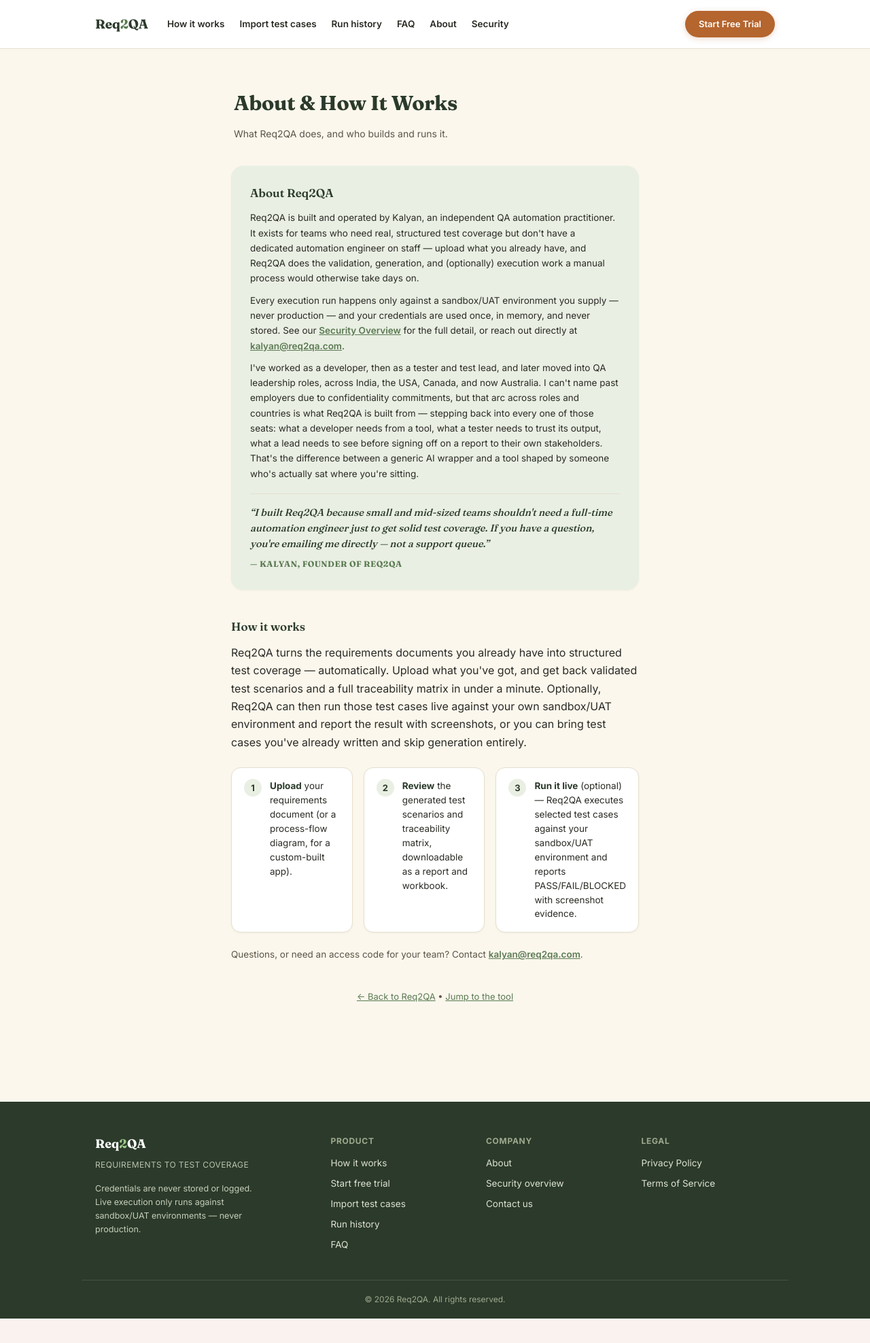
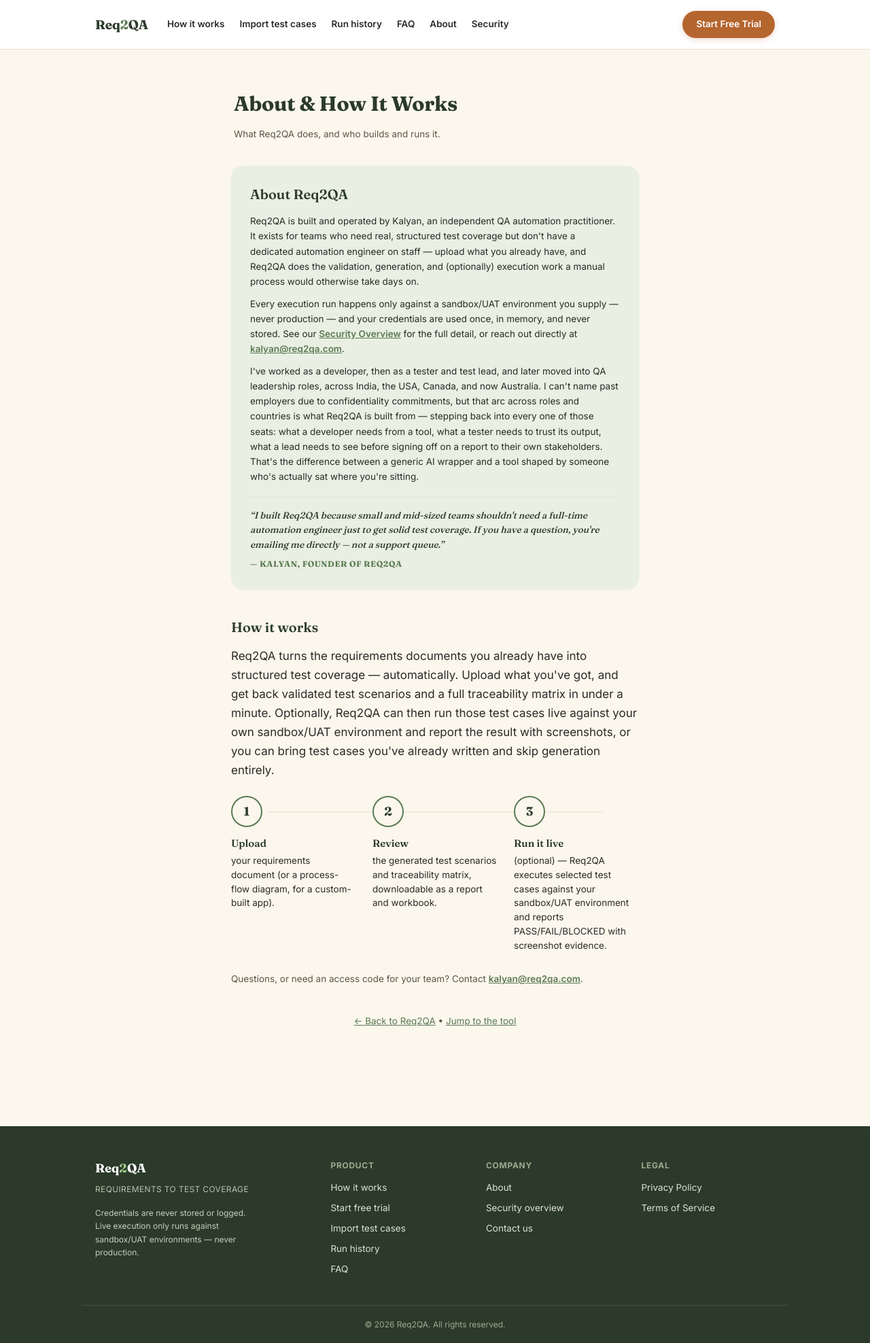
Before and after one commit to knagelli/Smart-QA-Tool, a FastAPI app: page /about in a window 1280 px wide. Shown: the whole page at 68% size. Before the commit the page ends 1940 px from the top, so only its background shows below. Run offline with FastAPI, Linux system fonts and the light colour scheme.

Commit message:
Add files via upload

```diff
--- a/app/static/style.css
+++ b/app/static/style.css
@@ -16,14 +16,14 @@ body{font-family:'Inter',-apple-system,BlinkMacSystemFont,"Segoe UI",system-ui,s
 .wrap{max-width:640px;margin:0 auto;padding:56px 20px 80px;position:relative}
 .hdr{padding:0 4px;margin-bottom:36px;position:relative}
 .hdr h1{font-family:'Fraunces',Georgia,serif;font-size:30px;font-weight:700;color:var(--navy);letter-spacing:-.01em}
-.hdr .tagline{color:var(--blue);font-size:12.5px;font-weight:700;letter-spacing:.06em;text-transform:uppercase;margin-top:8px}
-.hdr .sub{color:var(--muted);font-size:14px;margin-top:10px;max-width:46ch}
+.hdr .tagline{color:var(--blue);font-size:12px;font-weight:700;letter-spacing:.06em;text-transform:uppercase;margin-top:8px}
+.hdr .sub{color:var(--muted);font-size:13.5px;margin-top:10px;max-width:46ch}
 
 /* Homepage hero (test: headline option A + flow-diagram visual option B -
    see council-review-visual-layout-density.md). Kept scoped under .hero-*
    classes so the plain "<h1>Privacy Policy</h1>"-style headers on other
    pages (privacy.html, security.html, etc.) are completely unaffected. */
-.hdr .kicker{color:var(--blue);font-size:12.5px;font-weight:700;letter-spacing:.06em;
+.hdr .kicker{color:var(--blue);font-size:12px;font-weight:700;letter-spacing:.06em;
   text-transform:uppercase;margin-bottom:14px}
 .hdr .hero-headline{font-family:'Fraunces',Georgia,serif;font-weight:700;color:var(--navy);
   letter-spacing:-.01em;line-height:1.22;font-size:clamp(26px,4.4vw,40px);
@@ -39,25 +39,37 @@ body{font-family:'Inter',-apple-system,BlinkMacSystemFont,"Segoe UI",system-ui,s
   .flow-arrow{transform:rotate(90deg);margin-left:22px}
   .flow-node{flex-direction:row;width:auto;text-align:left}
 }
-.alert{background:var(--rbg);color:var(--red);border-radius:12px;padding:14px 18px;margin-bottom:20px;font-size:14px}
+.alert{background:var(--rbg);color:var(--red);border-radius:12px;padding:14px 18px;margin-bottom:20px;font-size:13.5px}
 .card{background:var(--cream-card);border:1px solid var(--border);border-radius:18px;padding:28px;
   box-shadow:0 1px 3px rgba(43,58,42,.05)}
-.form label{display:block;font-size:13px;font-weight:600;color:var(--muted);margin-bottom:18px}
+.form label{display:block;font-size:13.5px;font-weight:600;color:var(--muted);margin-bottom:18px}
 .form input[type=text],.form input[type=password],.form input[type=file],.form input[type=email]{
   display:block;width:100%;margin-top:6px;padding:11px 14px;border:1px solid var(--border);
-  border-radius:10px;font-size:14px;font-family:inherit;background:#fff}
+  border-radius:10px;font-size:13.5px;font-family:inherit;background:#fff}
 .form input:focus,.form textarea:focus{outline:2px solid var(--blue);outline-offset:1px}
 .form .hint{display:block;font-weight:400;font-size:12px;color:var(--muted);margin-top:4px}
 /* Primary action color - reserved for buttons/CTAs only, distinct from the
    navy used for every heading/logo/nav item, so a primary action visually
    stands out instead of blending into the rest of the page's ink color. */
 button,.btn{display:inline-block;background:var(--purple);color:#fff;border:none;padding:13px 26px;
-  border-radius:999px;font-size:14px;font-weight:600;cursor:pointer;text-decoration:none;text-align:center;
+  border-radius:999px;font-size:13.5px;font-weight:600;cursor:pointer;text-decoration:none;text-align:center;
   transition:opacity .15s,transform .15s;box-shadow:0 2px 8px rgba(181,101,46,.25)}
 button:hover,.btn:hover{opacity:.88}
 button:active,.btn:active{transform:scale(.98)}
 .btn.secondary{background:#fff;color:var(--navy);border:1px solid var(--navy);box-shadow:none}
-.footnote{margin-top:18px;font-size:13px;color:var(--muted);text-align:center}
+
+/* The site's single most-important click target (the hero "Start Free
+   Trial" CTA) previously used the exact same fully-rounded pill shape as
+   every other button/link-styled-as-button on the site - a recognizable
+   "component library default" look, and nothing marked it as THE primary
+   action versus a generic secondary one. Gives it its own shape (a
+   rounded-rectangle, not a pill), more weight, and a slightly raised
+   hover state, so it reads as an intentional, ownable design decision
+   rather than a reused default. */
+.hero-cta-primary{border-radius:12px;padding:16px 34px;font-size:15px;
+  box-shadow:0 6px 20px rgba(181,101,46,.32);transition:transform .15s ease,box-shadow .15s ease}
+.hero-cta-primary:hover{opacity:1;transform:translateY(-2px);box-shadow:0 10px 26px rgba(181,101,46,.4)}
+.footnote{margin-top:18px;font-size:13.5px;color:var(--muted);text-align:center}
 .footnote a{color:var(--blue)}
 .privacy-note{margin-top:8px;font-size:11.5px;color:var(--muted);text-align:center;opacity:.85}
 .site-footer{margin-top:36px;padding-top:16px;border-top:1px solid var(--border);font-size:12px}
@@ -167,7 +179,7 @@ button:active,.btn:active{transform:scale(.98)}
 .topbar-nav{display:flex;gap:22px;flex:1}
 .topbar-nav a{color:var(--text);text-decoration:none;font-size:13.5px;font-weight:600}
 .topbar-nav a:hover{color:var(--blue)}
-.topbar-cta{padding:9px 20px;font-size:13px}
+.topbar-cta{padding:9px 20px;font-size:13.5px}
 .topbar-toggle{display:none;background:none;border:none;cursor:pointer;padding:6px;
   font-size:20px;line-height:1;color:var(--navy)}
 /* Mobile nav - a hamburger toggle rather than dropping the links entirely.
@@ -191,7 +203,7 @@ button:active,.btn:active{transform:scale(.98)}
 .site-ftr-logo{font-family:'Fraunces',Georgia,serif;font-weight:700;font-size:18px;color:#fff}
 .site-ftr-logo span{color:#9FC98A}
 .site-ftr-tag{font-size:12px;color:#B9C2AE;margin-top:6px;letter-spacing:.03em;text-transform:uppercase}
-.site-ftr-trust{font-size:12.5px;color:#C7CEBB;margin-top:16px;line-height:1.6;max-width:32ch}
+.site-ftr-trust{font-size:12px;color:#C7CEBB;margin-top:16px;line-height:1.6;max-width:32ch}
 .site-ftr-col h4{font-size:12px;color:#9FA98F;text-transform:uppercase;letter-spacing:.06em;
   margin-bottom:14px;font-weight:700}
 .site-ftr-col a{display:block;color:#DEE2D4;text-decoration:none;font-size:13.5px;
@@ -200,21 +212,66 @@ button:active,.btn:active{transform:scale(.98)}
 .site-ftr-bottom{border-top:1px solid rgba(255,255,255,.12);padding:18px 20px;text-align:center;
   font-size:12px;color:#9FA98F;max-width:1040px;margin:0 auto}
 
+/* Hero two-column layout: copy on the left, a framed product mockup on the
+   right on wide viewports. Stacks (mockup hidden) below 900px - see the
+   .hero-visual comment in index.html for why it's hidden rather than
+   shrunk on narrow screens. */
+.hero-grid{display:grid;grid-template-columns:1.15fr 1fr;gap:36px;align-items:center}
+@media (max-width:900px){.hero-grid{grid-template-columns:1fr}.hero-visual{display:none}}
+
+.hero-visual{position:relative}
+.browser-frame{background:#fff;border-radius:14px;border:1px solid var(--border);
+  box-shadow:0 24px 60px rgba(43,58,42,.16);overflow:hidden;transform:rotate(1deg)}
+.browser-frame-bar{display:flex;align-items:center;gap:6px;padding:10px 14px;
+  background:#F4F1E7;border-bottom:1px solid var(--border)}
+.browser-dot{width:9px;height:9px;border-radius:50%;flex:0 0 auto}
+.browser-frame-url{margin-left:10px;font-size:11px;color:var(--muted);
+  background:#fff;border:1px solid var(--border);border-radius:6px;padding:3px 10px;
+  font-family:'Inter',sans-serif}
+.browser-frame-body{padding:18px}
+.mock-report-hdr{display:flex;justify-content:space-between;align-items:baseline;
+  gap:10px;margin-bottom:14px;padding-bottom:12px;border-bottom:1px solid var(--border)}
+.mock-report-title{font-family:'Fraunces',Georgia,serif;font-weight:600;font-size:13.5px;
+  color:var(--navy)}
+.mock-report-count{font-size:11px;color:var(--muted);flex:0 0 auto}
+.mock-tc-row{display:flex;align-items:center;gap:10px;padding:9px 0;
+  border-bottom:1px solid #F1EEE1;font-size:11.5px}
+.mock-tc-row:last-child{border-bottom:none}
+.mock-tc-id{font-family:monospace;color:var(--blue);font-weight:700;flex:0 0 auto}
+.mock-tc-title{color:var(--text);flex:1 1 auto;white-space:nowrap;overflow:hidden;text-overflow:ellipsis}
+.mock-pill{flex:0 0 auto;font-size:10px;font-weight:700;padding:3px 9px;border-radius:999px}
+.mock-pill-pass{background:#DCFCE7;color:#15803D}
+.mock-pill-blocked{background:#FEF3C7;color:#B45309}
+
 /* Homepage "what it does" explainer band - sits between the topbar and the
    chooser cards, so a first-time visitor gets a plain-language answer to
    "what is this" and a way to ask a question before being asked to pick
    anything. See council-review-site-and-retention.md. */
 .intro-band{margin-bottom:40px}
-.intro-lede{font-size:16px;color:var(--text);line-height:1.65;max-width:62ch;margin-bottom:24px}
-.intro-steps{display:grid;grid-template-columns:repeat(3,1fr);gap:16px;margin-bottom:22px}
-@media (max-width:640px){.intro-steps{grid-template-columns:1fr}}
-.intro-step{display:flex;gap:12px;align-items:flex-start;background:var(--cream-card);
-  border:1px solid var(--border);border-radius:14px;padding:16px 18px;font-size:13.5px;
-  line-height:1.55;color:var(--text);box-shadow:0 1px 3px rgba(43,58,42,.05)}
-.intro-step strong{color:var(--navy)}
-.step-num{flex:0 0 auto;width:26px;height:26px;border-radius:50%;background:var(--sky);
-  color:var(--navy);font-weight:700;font-size:13px;display:flex;align-items:center;
-  justify-content:center}
+.intro-lede{font-size:17px;color:var(--text);line-height:1.65;max-width:62ch;margin-bottom:24px}
+/* "How it works" - previously three identical white bordered cards with a
+   small filled circle number, a pattern near-identical to the generic
+   3-step layout used across countless AI-generated landing page templates.
+   Restyled as a connected timeline: a thin line runs behind the numerals
+   (cut where each numeral's circle sits, via the circle's opaque
+   background matching the page background), numerals are a larger serif
+   mark rather than a small filled badge, and there's no card border/shadow
+   competing with that line - reads as one continuous flow instead of three
+   unrelated boxes. See council review, 2026-09-15. */
+.intro-steps{display:grid;grid-template-columns:repeat(3,1fr);gap:24px;margin-bottom:28px;position:relative}
+.intro-steps::before{content:"";position:absolute;top:23px;left:9%;right:9%;height:1px;background:var(--border);z-index:0}
+@media (max-width:640px){
+  .intro-steps{grid-template-columns:1fr;gap:22px}
+  .intro-steps::before{display:none}
+}
+.intro-step{position:relative;z-index:1;display:flex;flex-direction:column;align-items:flex-start;
+  gap:12px;background:none;border:none;box-shadow:none;padding:0;font-size:13.5px;
+  line-height:1.55;color:var(--text)}
+.intro-step strong{display:block;font-family:'Fraunces',Georgia,serif;font-size:15px;
+  font-weight:600;color:var(--navy);margin-bottom:3px}
+.step-num{flex:0 0 auto;width:46px;height:46px;border-radius:50%;background:var(--bg);
+  border:2px solid var(--blue);color:var(--navy);font-family:'Fraunces',Georgia,serif;
+  font-weight:700;font-size:18px;display:flex;align-items:center;justify-content:center}
 .intro-contact{font-size:13.5px;color:var(--muted)}
 .intro-contact a{color:var(--blue);font-weight:600}
 
@@ -222,23 +279,27 @@ button:active,.btn:active{transform:scale(.98)}
    reachable from the topbar/footer's "About" link, which pointed nowhere. */
 .about-band{background:var(--sky);border-radius:18px;padding:26px 28px;margin-bottom:40px;
   box-shadow:0 1px 3px rgba(43,58,42,.05)}
-.about-title{font-family:'Fraunces',Georgia,serif;font-size:17px;font-weight:600;
+/* 20px matches .faq-title - both are section-level h2 headings on the same
+   page(s) and should read as the same weight in the hierarchy; previously
+   this was 17px against .faq-title's 20px, a mismatch with no reason
+   behind it. */
+.about-title{font-family:'Fraunces',Georgia,serif;font-size:20px;font-weight:600;
   color:var(--navy);margin-bottom:12px}
 .about-body{font-size:13.5px;color:var(--text);line-height:1.65;max-width:64ch}
 .about-body + .about-body{margin-top:10px}
 .about-body a{color:var(--blue);font-weight:600}
-.about-quote{font-family:'Fraunces',Georgia,serif;font-style:italic;font-size:14.5px;
+.about-quote{font-family:'Fraunces',Georgia,serif;font-style:italic;font-size:13.5px;
   color:var(--navy);line-height:1.6;max-width:60ch;margin-top:18px;padding-top:16px;
   border-top:1px solid var(--border)}
 .about-quote-attr{display:inline-block;margin-top:8px;font-style:normal;font-size:12px;
   font-weight:700;color:var(--blue);text-transform:uppercase;letter-spacing:.04em}
 
 /* Hero: platform list, primary/secondary CTA row, pricing-shape line */
-.platform-list{font-size:12.5px;color:var(--muted);margin-top:18px;max-width:52ch}
+.platform-list{font-size:12px;color:var(--muted);margin-top:18px;max-width:52ch}
 .hero-cta-row{display:flex;align-items:center;gap:20px;flex-wrap:wrap;margin-top:20px}
 .hero-cta-secondary{color:var(--blue);font-size:13.5px;font-weight:600;text-decoration:none}
 .hero-cta-secondary:hover{text-decoration:underline}
-.pricing-line{font-size:13px;color:var(--muted);margin-top:14px;max-width:58ch;line-height:1.55}
+.pricing-line{font-size:13.5px;color:var(--muted);margin-top:14px;max-width:58ch;line-height:1.55}
 .pricing-line a{color:var(--blue);font-weight:600}
 
 /* Trust strip - built-on-Claude/Playwright credibility, previously only
```
Also changed, not shown: other parts of app/static/style.css (+12 -12 lines).
